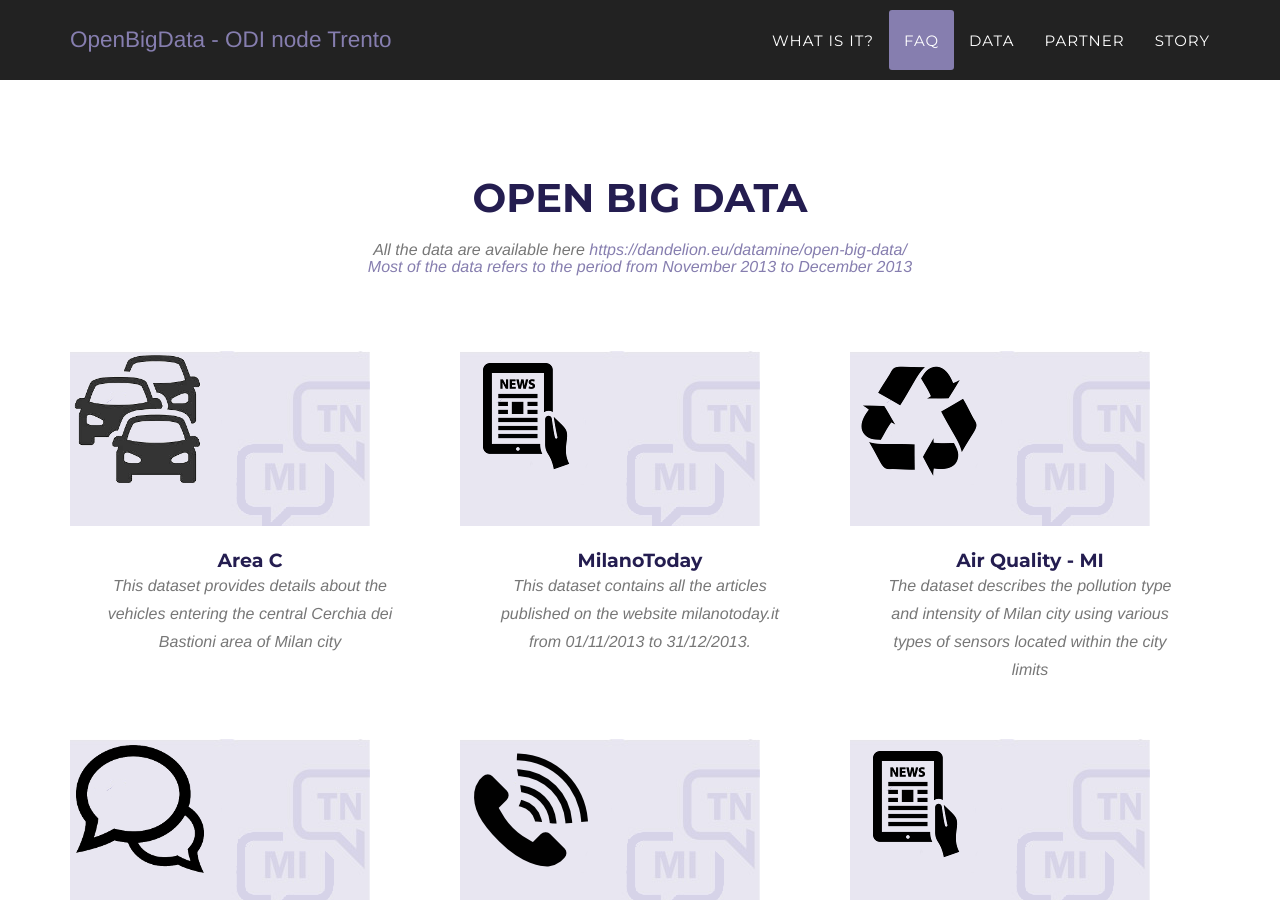
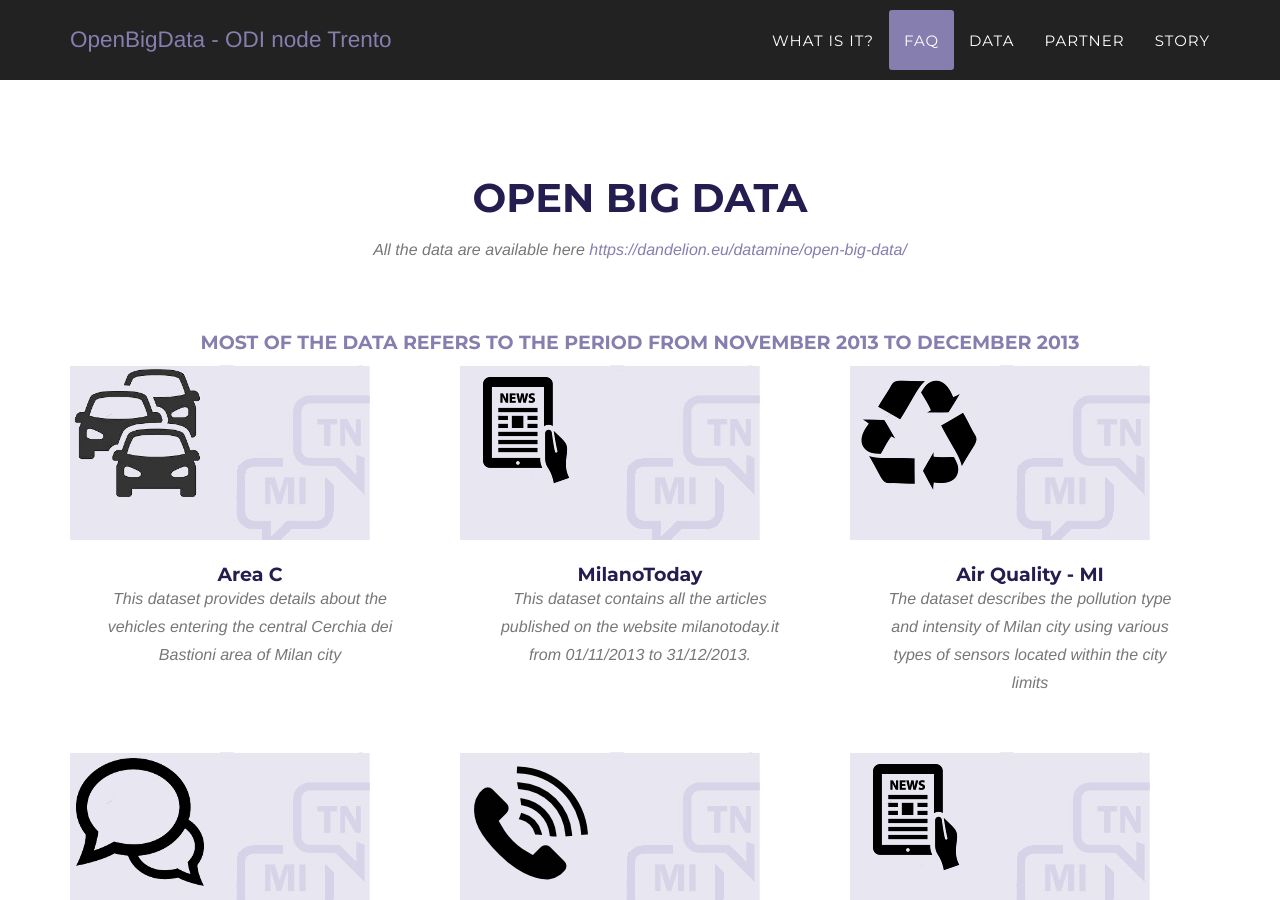
Before and after one commit to theodifbk/theodifbk.github.io, a Jekyll site: the page built from openbigdata/index.html, in a window 1280 px wide and 900 px high, scrolled down 1766 px. Built offline with Jekyll 4.4.1, drawn with Linux system fonts in a browser that asks for light colours; some web fonts are replaced.

Commit message:
Update portfolio_grid.html

```diff
--- a/_includes/openbigdata/portfolio_grid.html
+++ b/_includes/openbigdata/portfolio_grid.html
@@ -4,9 +4,8 @@
             <div class="row">
                 <div class="col-lg-12 text-center">
                     <h2 class="section-heading">Open Big Data</h2>
-                    <h3 class="section-subheading text-muted">All the data are available here <a href="https://dandelion.eu/datamine/open-big-data/">https://dandelion.eu/datamine/open-big-data/<a><br/>
-                    	Most of the data refers to the period from November 2013 to December 2013
-                    </h3>
+                    <h3 class="section-subheading text-muted">All the data are available here <a href="https://dandelion.eu/datamine/open-big-data/">https://dandelion.eu/datamine/open-big-data/<a></h3>
+                    <h4>Most of the data refers to the period from November 2013 to December 2013</h4>
                 </div>
             </div>
             <div class="row">
```
